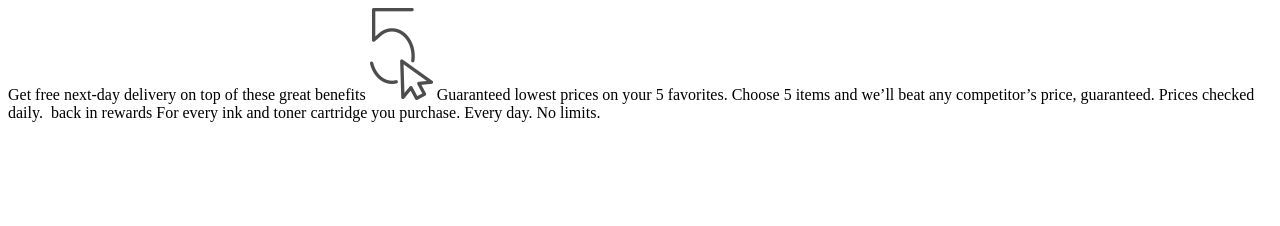
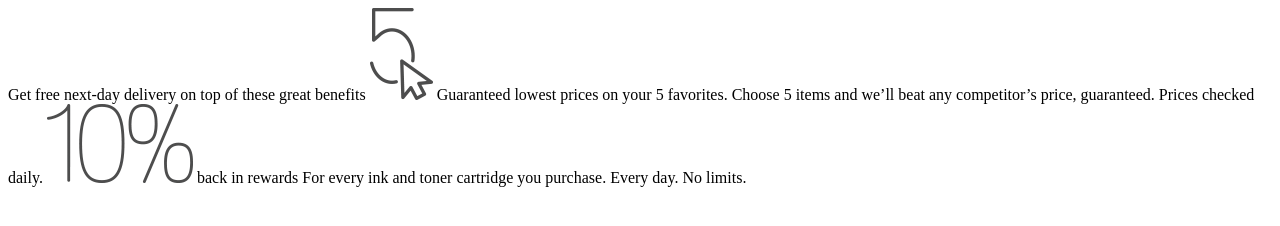
Before and after one commit to JoseAFuentes64/FrontEndDevTest, a plain HTML site: page Q10/index.html in a window 1280 px wide. Drawn offline with Linux system fonts and the light colour scheme.

Commit message:
fixed image path in Q10

```diff
--- a/Q10/index.html
+++ b/Q10/index.html
@@ -21,7 +21,7 @@
 
     Prices checked daily.
 
-    <img src="10.png" alt="">
+    <img src="images/10.png" alt="">
     back in rewards
 
     For every ink and toner cartridge you purchase.
```
